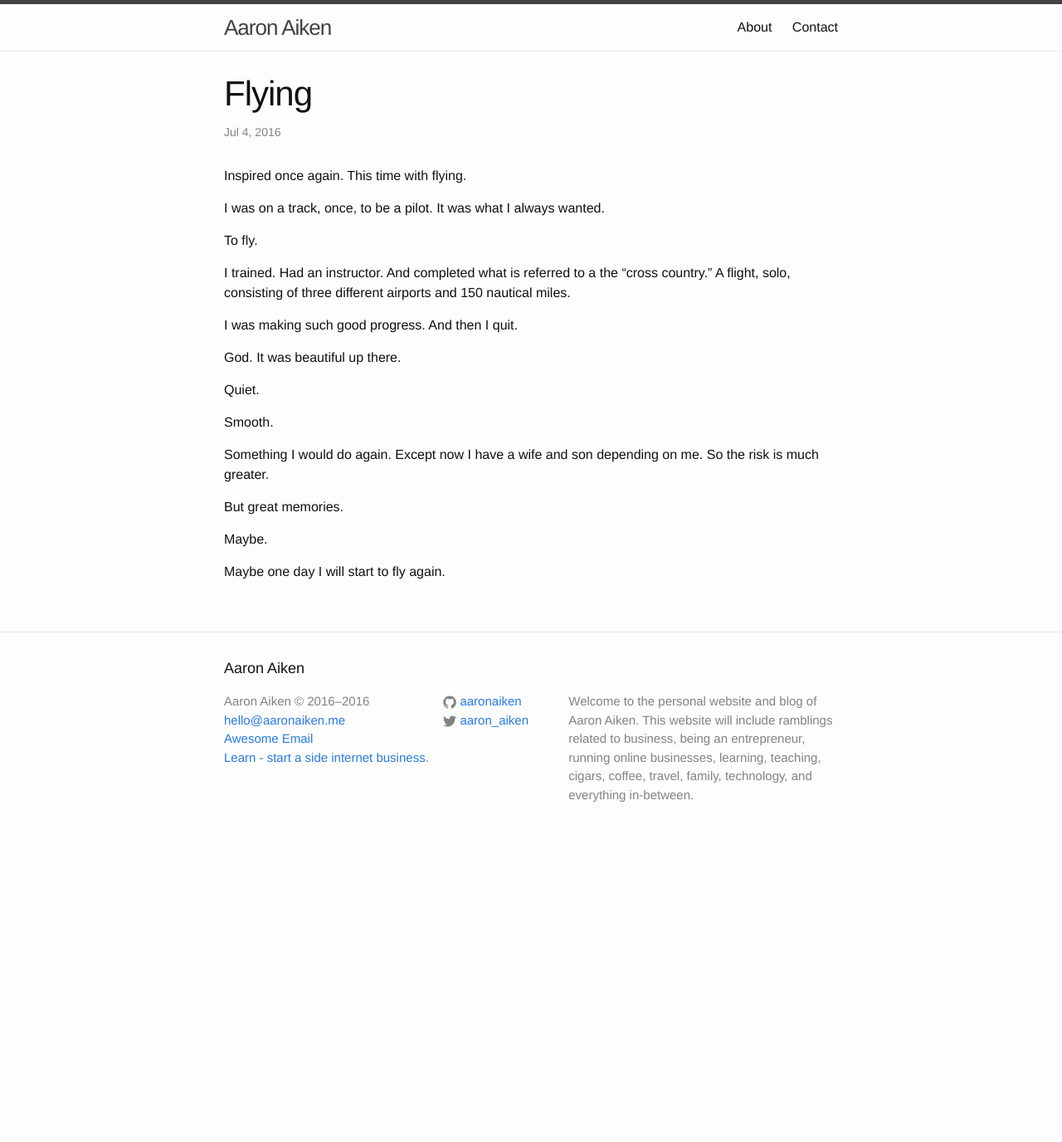
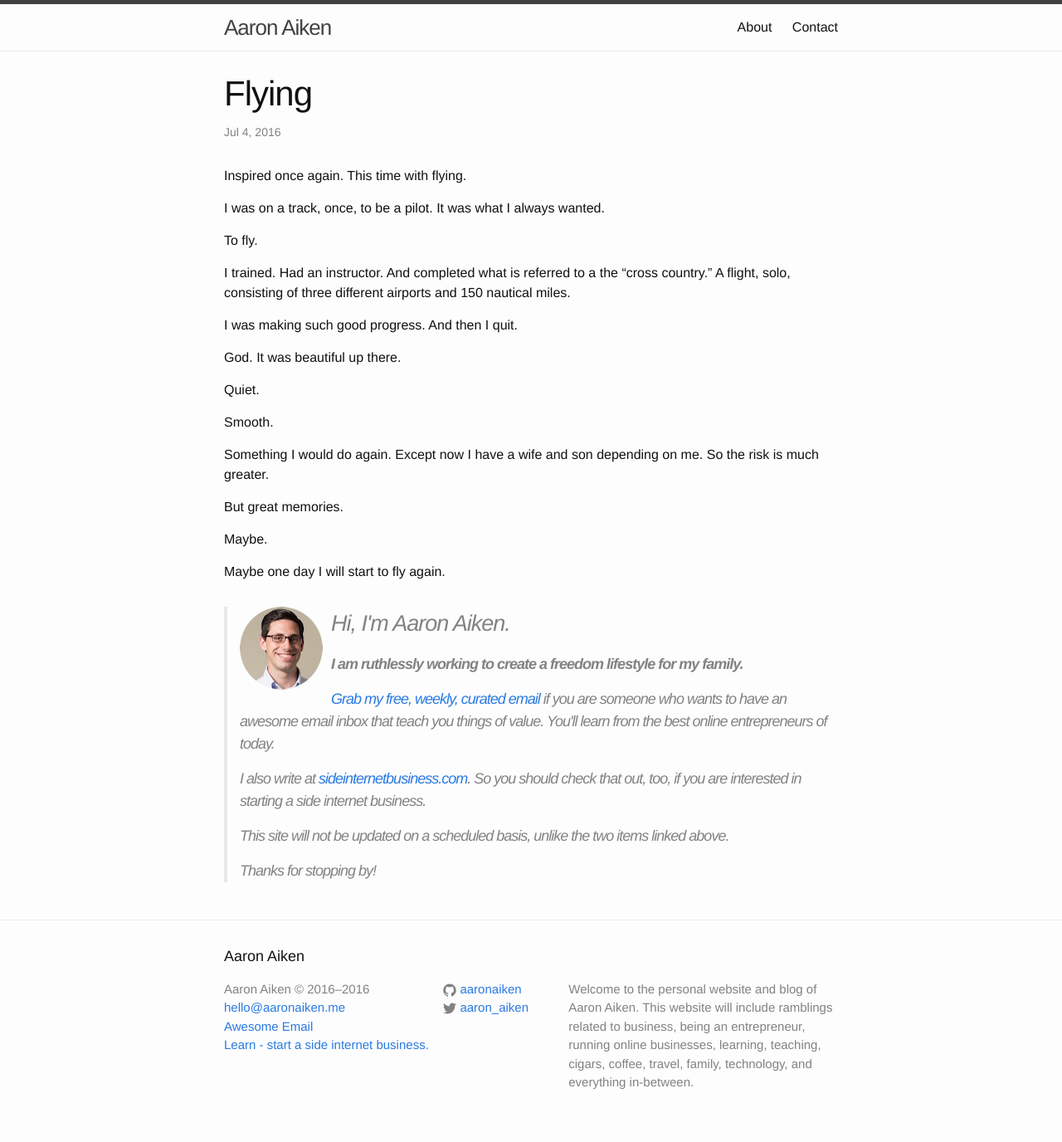
Before and after one commit to aaronaiken/aaronaiken, a Jekyll site: the page built from _posts/2016-07-04-flying.markdown, in a window 1280 px wide. Shown: the whole page at 83% size. Built offline with Jekyll 4.4.1, drawn with Linux system fonts in a browser that asks for light colours; before the commit the page ends 1029 px from its top, so only the background shows below that.

Commit message:
signature
signature

```diff
--- /dev/null
+++ b/_includes/signature.html
@@ -0,0 +1,10 @@
+<blockquote>
+		<img class="author" src="/images/aaron-aiken.png" title="Aaron Aiken" description="Aaron Aiken">
+		<h1>Hi, I'm Aaron Aiken.</h1>
+		<p><strong>I am ruthlessly working to create a freedom lifestyle for my family.</strong></p>
+		<p><a href="http://freedomlifestyledispatch.com" target="_blank" title="Freedom Lifestyle Dispatch">Grab my free, weekly, curated email</a> if you are someone who wants to have an awesome email inbox that teach you things of value. You'll learn from the best online entrepreneurs of today.</p>
+		<p>I also write at <a href="http://sideinternetbusiness.com" target="_blank" title="Side Internet Business" description="The best site to learn about starting a side internet business">sideinternetbusiness.com</a>. So you should check that out, too, if you are interested in starting a side internet business.</p>
+		<p>This site will not be updated on a scheduled basis, unlike the two items linked above.</p>
+		<p>Thanks for stopping by!</p>
+
+	</blockquote>
--- a/_layouts/post.html
+++ b/_layouts/post.html
@@ -13,4 +13,6 @@ layout: default
     {{ content }}
   </div>
 
+  {% include signature.html %}
+
 </article>
```
